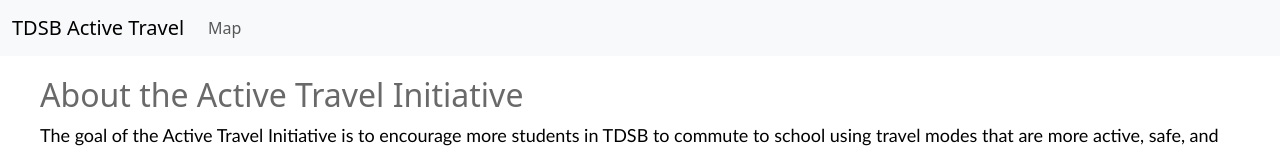
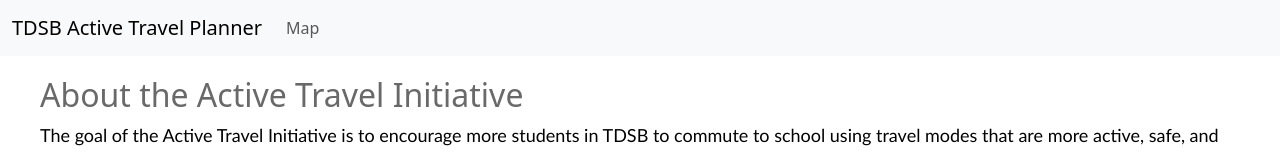
Before and after one commit to jiah29/ggr472_project, a plain HTML site: page resources.html in a window 1280 px wide. Shown: the top 153 px of the page. Drawn offline with nearby package versions, Linux system fonts and the light colour scheme.

Commit message:
change resource title page

```diff
--- a/resources.html
+++ b/resources.html
@@ -26,7 +26,9 @@
     <!-- NAVBAR -->
     <nav class="navbar navbar-expand-lg bg-body-tertiary">
       <div class="container-fluid">
-        <a class="navbar-brand" href="./index.html">TDSB Active Travel</a>
+        <a class="navbar-brand" href="./index.html"
+          >TDSB Active Travel Planner</a
+        >
         <button
           class="navbar-toggler"
           type="button"
```
